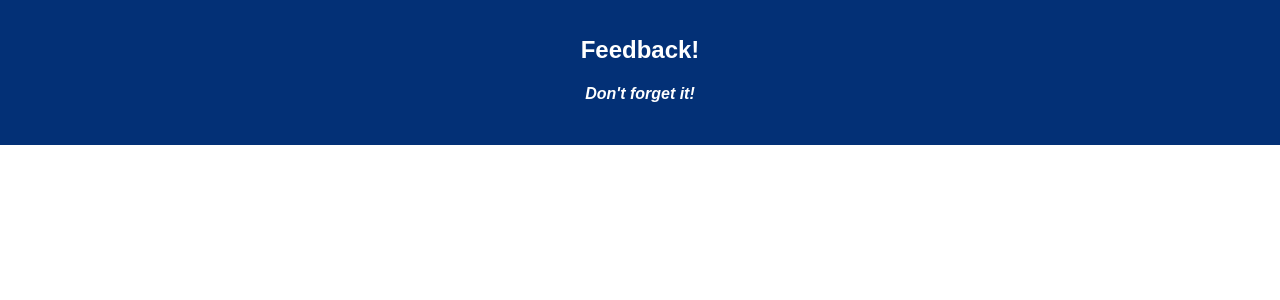
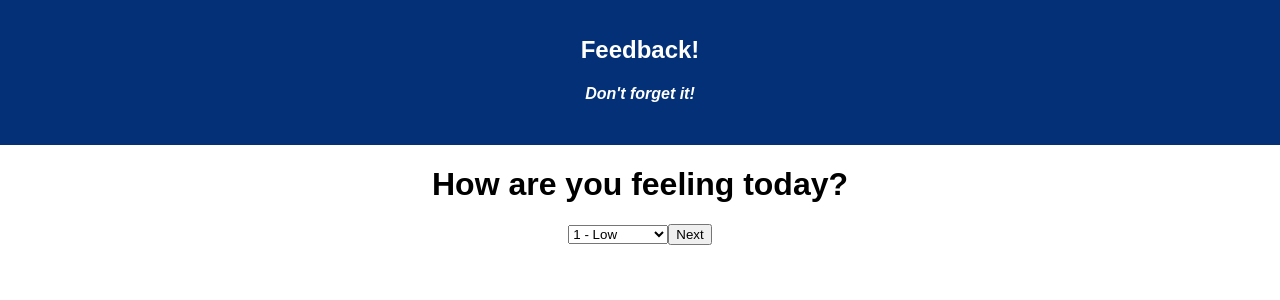
Before and after one commit to mulkiali/redux-feedbaclk-loop, a React (Create React App) app: page /#/ in a window 1280 px wide. Before the commit this address led to /#/comments. Shown: the top 300 px of the page. Built offline with nearby package versions, Linux system fonts and the light colour scheme.

Commit message:
next button working

```diff
--- a/src/components/Comments/Comments.js
+++ b/src/components/Comments/Comments.js
@@ -1,10 +1,16 @@
 import React, { Component } from 'react';
 
 class Comments extends Component {
+    handleClick = ()=> {
+        this.props.history.push('/review')
+    }
+
     render() {
       return (
         <div className="Comments">
-
+          <h1>Any comments you want to leave?</h1>
+        <input placeholder="Comments"></input>
+        <button onClick={this.handleClick}>Next</button>
         </div>
       );
     }
--- a/src/components/Feeling/Feeling.js
+++ b/src/components/Feeling/Feeling.js
@@ -1,10 +1,22 @@
 import React, { Component } from 'react';
 
 class Feeling extends Component {
+    handleClick = ()=> {
+        this.props.history.push('/understanding')
+    }
+
     render() {
       return (
         <div className="Feeling">
-
+        <h1>How are you feeling today?</h1>
+        <select id="feeling" name="feeling">
+            <option value="1"> 1 - Low</option>
+            <option value="2"> 2 - Not Great</option>
+            <option value="3"> 3 - Fine</option>
+            <option value="4"> 4 - Good</option>
+            <option value="5"> 5 - Fantastic</option>
+        </select>
+        <button onClick={this.handleClick}>Next</button>
         </div>
       );
     }
--- a/src/components/Support/Support.js
+++ b/src/components/Support/Support.js
@@ -1,10 +1,16 @@
 import React, { Component } from 'react';
 
 class Support extends Component {
+    handleClick = ()=> {
+        this.props.history.push('/comments')
+    }
+
     render() {
       return (
         <div className="Support">
-
+           <h1>How well are you being supported?</h1>
+        <input placeholder="support?"></input>
+        <button onClick={this.handleClick}>Next</button>
         </div>
       );
     }
--- a/src/components/Understanding/Understanding.js
+++ b/src/components/Understanding/Understanding.js
@@ -1,10 +1,16 @@
 import React, { Component } from 'react';
 
 class Understanding extends Component {
+    handleClick = ()=> {
+        this.props.history.push('/support')
+    }
+
     render() {
       return (
         <div className="Understanding">
-
+        <h1>How well are you understanding the content?</h1>
+        <input placeholder="understanding?"></input>
+        <button onClick={this.handleClick}>Next</button>
         </div>
       );
     }
```
